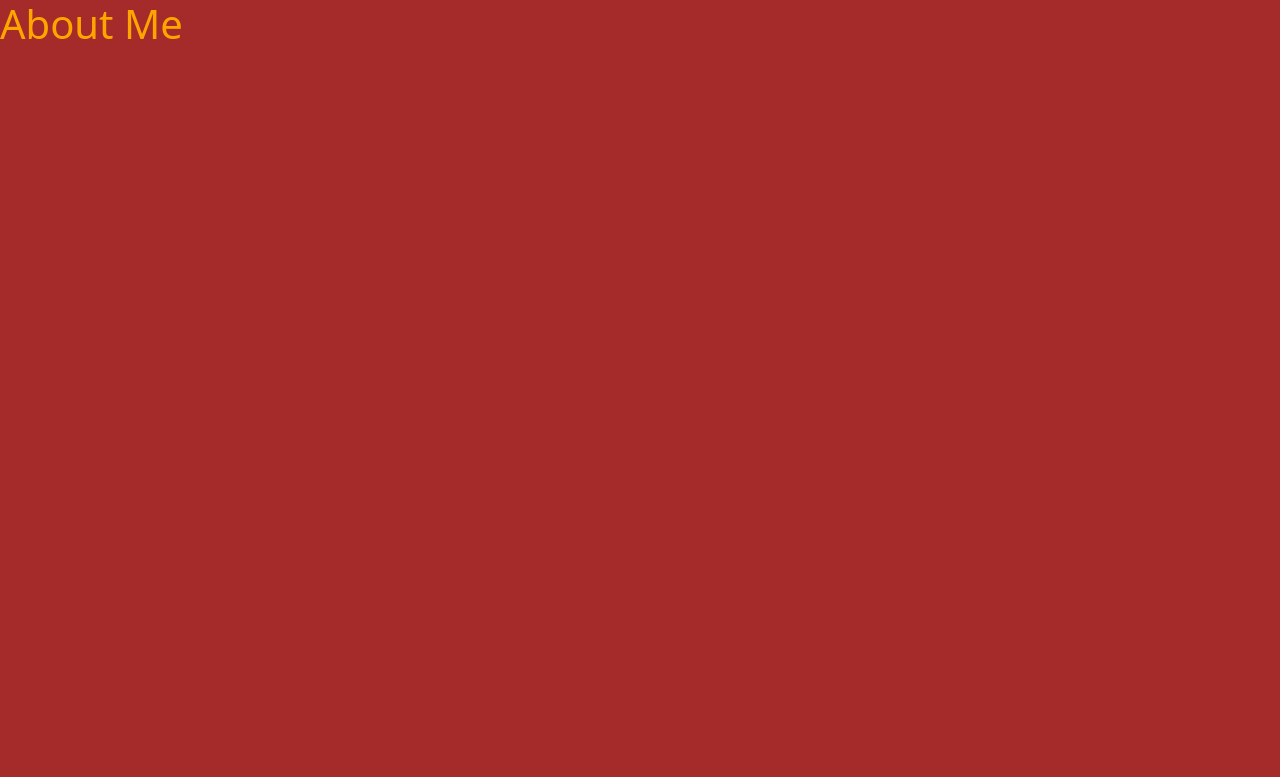
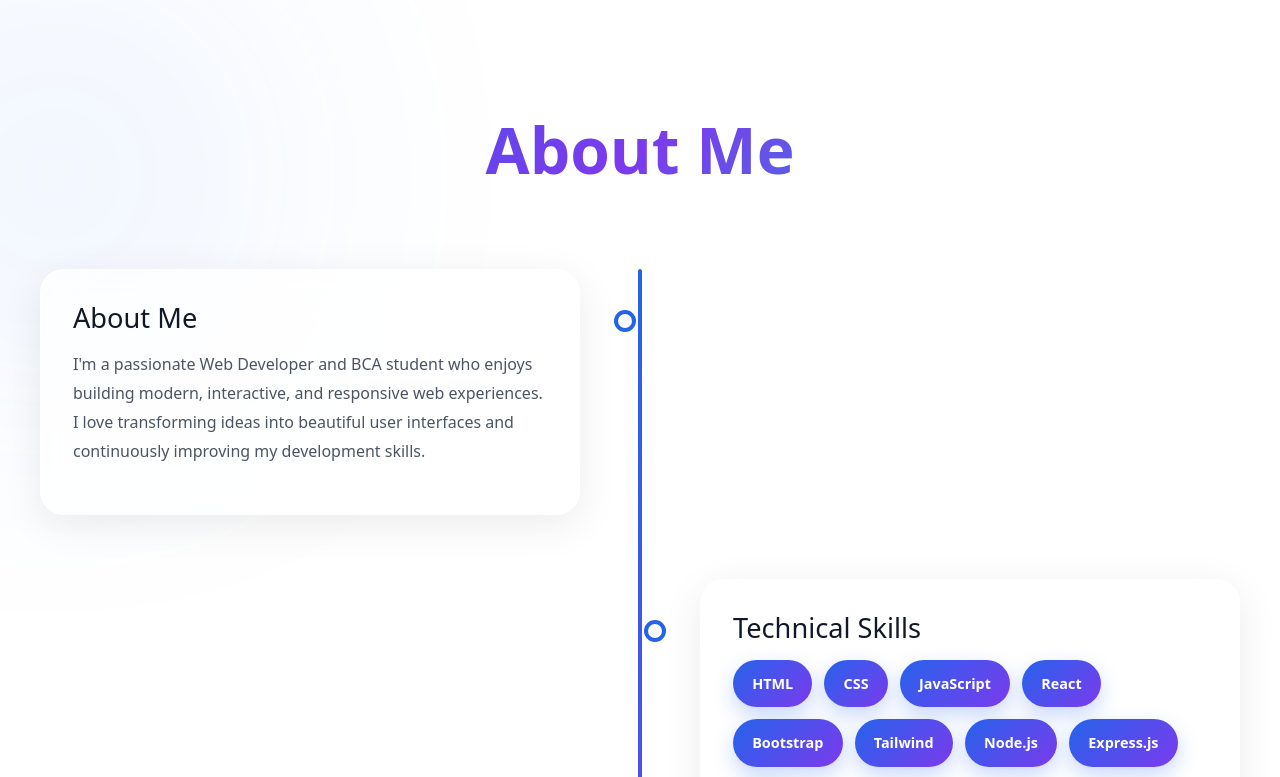
Before and after one commit to Shreya-103/Portfolio-2.0, a React (Vite) app: page / in a window 1280 px wide. Shown: the top 777 px of the page. Built offline with nearby package versions, Linux system fonts and the light colour scheme.

Commit message:
removed default readme

```diff
--- a/src/components/AboutMe/aboutme.jsx
+++ b/src/components/AboutMe/aboutme.jsx
@@ -1,12 +1,121 @@
-import React from "react";
-import styles from './aboutme.module.css';
+import styles from "./aboutme.module.css";
+import { motion } from "framer-motion";
 
-const AboutMe = ()=>{
-    return(
-        <div className={styles.sectionI}>
-        <h1>About Me</h1>
-       </div>
-    )
-}
+const sections = [
+  {
+    title: "About Me",
+    content:
+      "I'm a passionate Web Developer and BCA student who enjoys building modern, interactive, and responsive web experiences. I love transforming ideas into beautiful user interfaces and continuously improving my development skills."
+  },
+  {
+    title: "Technical Skills",
+    skills: [
+      "HTML",
+      "CSS",
+      "JavaScript",
+      "React",
+      "Bootstrap",
+      "Tailwind",
+      "Node.js",
+      "Express.js",
+      "Git"
+    ]
+  },
+  {
+    title: "Qualifications",
+    content:
+      "Currently pursuing BCA while actively learning Full Stack Development. Strong foundation in frontend technologies with a growing understanding of backend development and modern web architecture."
+  },
+  {
+    title: "Currently Looking For",
+    content:
+      "Frontend Development internships, freelance opportunities, collaborative projects, and chances to work on real-world applications that challenge and expand my skillset."
+  }
+];
 
-export default AboutMe
+const cardVariants = {
+  hiddenLeft: {
+    opacity: 0,
+    x: -120,
+    filter: "blur(10px)"
+  },
+  hiddenRight: {
+    opacity: 0,
+    x: 120,
+    filter: "blur(10px)"
+  },
+  visible: {
+    opacity: 1,
+    x: 0,
+    filter: "blur(0px)",
+    transition: {
+      duration: 0.8,
+      ease: "easeOut"
+    }
+  }
+};
+
+const AboutMe = () => {
+  return (
+    <section className={styles.aboutSection} id="about">
+      <div className={styles.glow1}></div>
+      <div className={styles.glow2}></div>
+
+      <motion.h2
+        className={styles.heading}
+        initial={{ opacity: 0, y: 40 }}
+        whileInView={{ opacity: 1, y: 0 }}
+        transition={{ duration: 0.7 }}
+        viewport={{ once: true }}
+      >
+        About Me
+      </motion.h2>
+
+      <div className={styles.timeline}>
+        {sections.map((item, index) => (
+          <motion.div
+            key={index}
+            className={`${styles.card} ${
+              index % 2 === 0 ? styles.left : styles.right
+            }`}
+            variants={cardVariants}
+            initial={index % 2 === 0 ? "hiddenLeft" : "hiddenRight"}
+            whileInView="visible"
+            viewport={{ once: true, amount: 0.3 }}
+            whileHover={{
+              y: -10,
+              scale: 1.02
+            }}
+          >
+            <h3>{item.title}</h3>
+
+            {item.skills ? (
+              <div className={styles.skillsContainer}>
+                {item.skills.map((skill, i) => (
+                  <motion.span
+                    key={i}
+                    className={styles.skill}
+                    initial={{ opacity: 0, scale: 0.5 }}
+                    whileInView={{ opacity: 1, scale: 1 }}
+                    transition={{
+                      delay: i * 0.08
+                    }}
+                    viewport={{ once: true }}
+                  >
+                    {skill}
+                  </motion.span>
+                ))}
+              </div>
+            ) : (
+              <p>{item.content}</p>
+            )}
+          </motion.div>
+        ))}
+      </div>
+
+
+    </section>
+  );
+};
+
+export default AboutMe;
--- a/src/components/AboutMe/aboutme.module.css
+++ b/src/components/AboutMe/aboutme.module.css
@@ -1,7 +1,183 @@
-.sectionI{
-    height: 100vh;
-    background-color: brown;
+.aboutSection {
+  min-height: 100vh;
+  position: relative;
+  overflow: hidden;
+  padding: 7rem 1.5rem;
+  background: #ffffff;
 }
-.sectionI h1{
-    color: orange;
+
+.heading {
+  text-align: center;
+  font-size: clamp(2.8rem, 5vw, 4rem);
+  font-weight: 800;
+  margin-bottom: 5rem;
+
+  background: linear-gradient(
+    135deg,
+    #2563eb,
+    #7c3aed,
+    #06b6d4
+  );
+
+  -webkit-background-clip: text;
+  -webkit-text-fill-color: transparent;
 }
+
+.timeline {
+  max-width: 1200px;
+  margin: auto;
+  position: relative;
+}
+
+.timeline::before {
+  content: "";
+  position: absolute;
+  width: 4px;
+  background: linear-gradient(
+    to bottom,
+    #2563eb,
+    #7c3aed
+  );
+  top: 0;
+  bottom: 0;
+  left: 50%;
+  transform: translateX(-50%);
+  border-radius: 20px;
+}
+
+.card {
+  width: 45%;
+  padding: 2rem;
+  margin-bottom: 4rem;
+
+  background: rgba(255, 255, 255, 0.75);
+
+  backdrop-filter: blur(20px);
+
+  border: 1px solid rgba(255, 255, 255, 0.8);
+
+  border-radius: 24px;
+
+  box-shadow:
+    0 10px 40px rgba(0, 0, 0, 0.08),
+    inset 0 1px 1px rgba(255,255,255,0.9);
+
+  transition: all 0.4s ease;
+
+  position: relative;
+}
+
+.card h3 {
+  font-size: 1.7rem;
+  margin-bottom: 1rem;
+  color: #111827;
+}
+
+.card p {
+  line-height: 1.8;
+  color: #4b5563;
+  font-size: 1rem;
+}
+
+.left {
+  margin-right: auto;
+}
+
+.right {
+  margin-left: auto;
+}
+
+.card::after {
+  content: "";
+  position: absolute;
+  width: 22px;
+  height: 22px;
+  background: white;
+  border: 4px solid #2563eb;
+  border-radius: 50%;
+  top: 40px;
+}
+
+.left::after {
+  right: -57px;
+}
+
+.right::after {
+  left: -57px;
+}
+
+.skillsContainer {
+  display: flex;
+  flex-wrap: wrap;
+  gap: 12px;
+  margin-top: 1rem;
+}
+
+.skill {
+  padding: 0.8rem 1.2rem;
+  border-radius: 30px;
+
+  background: linear-gradient(
+    135deg,
+    #2563eb,
+    #7c3aed
+  );
+
+  color: white;
+  font-weight: 600;
+  font-size: 0.9rem;
+
+  box-shadow:
+    0 8px 20px rgba(37, 99, 235, 0.25);
+
+  cursor: default;
+}
+
+.glow1 {
+  position: absolute;
+  width: 350px;
+  height: 350px;
+  background: #3b82f6;
+  border-radius: 50%;
+  filter: blur(140px);
+  opacity: 0.15;
+  top: 0;
+  left: -120px;
+}
+
+.glow2 {
+  position: absolute;
+  width: 350px;
+  height: 350px;
+  background: #7c3aed;
+  border-radius: 50%;
+  filter: blur(140px);
+  opacity: 0.15;
+  right: -120px;
+  bottom: 0;
+}
+
+@media (max-width: 768px) {
+  .timeline::before {
+    left: 20px;
+  }
+
+  .card {
+    width: calc(100% - 50px);
+    margin-left: 50px !important;
+    padding: 1.5rem;
+  }
+
+  .left::after,
+  .right::after {
+    left: -42px;
+  }
+
+  .heading {
+    margin-bottom: 3rem;
+  }
+
+  .card h3 {
+    font-size: 1.4rem;
+  }
+}
--- a/src/components/Skills/techskills.module.css
+++ b/src/components/Skills/techskills.module.css
@@ -63,8 +63,12 @@
   letter-spacing: 18px;
   /* font-family: 'Franklin Gothic Medium', 'Arial Narrow', Arial, sans-serif; */
   font-family: 'Times New Roman', Times, serif;
-  background: linear-gradient(to right, #0b4e6b, #0c3063);
-  -webkit-background-clip: text;
+background: linear-gradient(
+    135deg,
+    #2563eb,
+    #7c3aed
+  );
+    -webkit-background-clip: text;
   -webkit-text-fill-color: transparent;
 
   opacity: 0.4;
```
Also changed, not shown: 1 other file (tests, documents, lock files or other folders).
